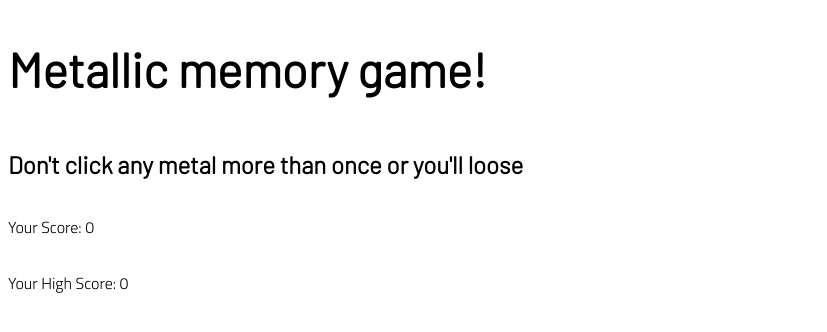
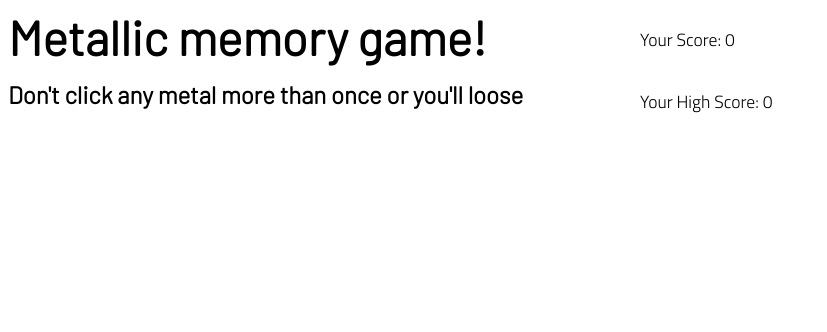
Before and after one commit to Barraza44/react-memory-game, a React (Create React App) app: page / in a window 1280 px wide. Shown: the top 332 px of the page, without its empty margins (0-827 px from the left). Built offline with nearby package versions, Linux system fonts and the light colour scheme.

Commit message:
added header component layout

```diff
--- a/src/components/header.css
+++ b/src/components/header.css
@@ -1,5 +1,21 @@
 @charset "utf-8";
+
 header{
   display: grid;
-  flex-flow: row nowrap;
+  grid-template-rows: 1fr 1fr;
+  grid-template-columns: 1fr 1fr;
 }
+
+.title {
+  margin: 0;
+  grid-row: 1 / 2;
+}
+
+.second-title {
+  grid-row: 2 / 3;
+  margin-top: 10px;
+}
+
+header p {
+  font-size: 1.1rem;
+}
```
